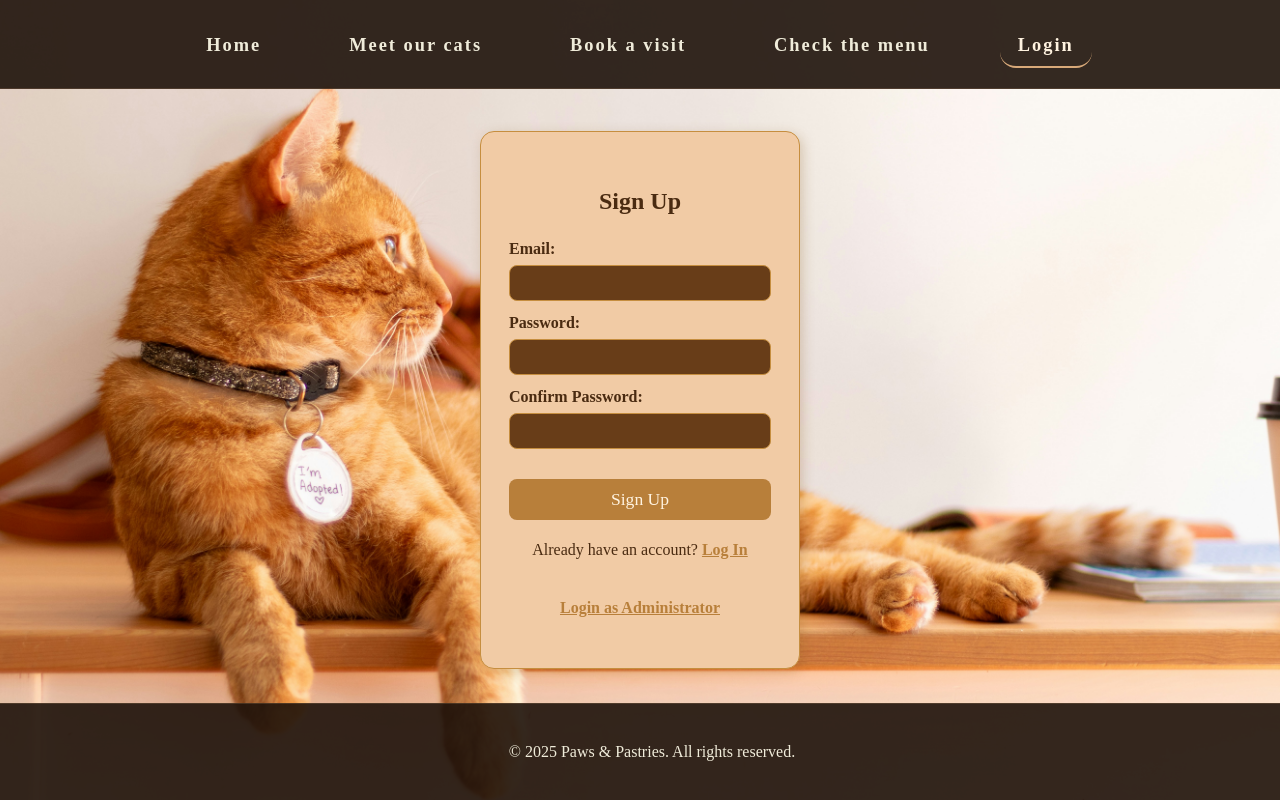
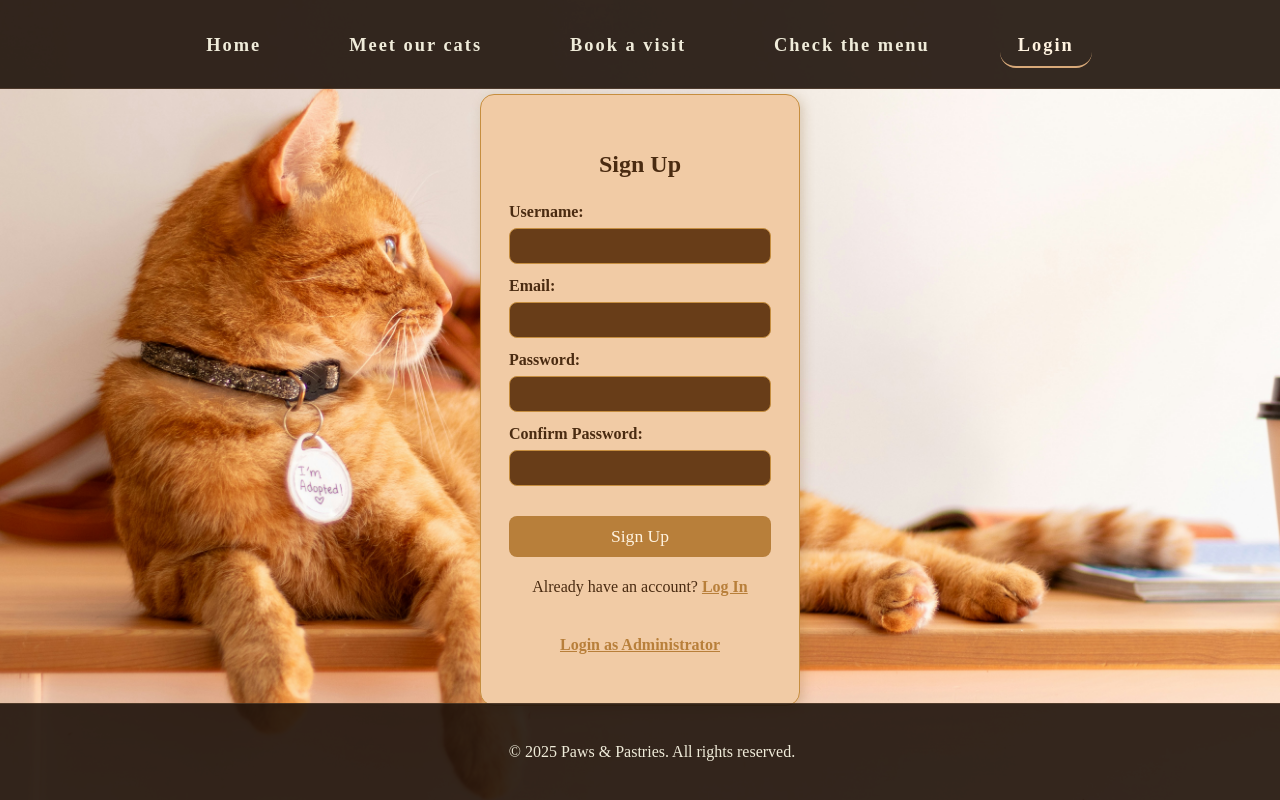
Before and after one commit to Zozelle/final-project-cf, a React (Vite) app in the folder frontend/: page /login in a window 1280 px wide. Both pictures are taken after a click on the element "Sign Up". Built offline with nearby package versions, Linux system fonts and the light colour scheme.

Commit message:
added username tab on registration

```diff
--- a/frontend/src/components/RegisterForm.tsx
+++ b/frontend/src/components/RegisterForm.tsx
@@ -6,6 +6,7 @@ interface RegisterFormProps {
 }
 
 const RegisterForm: React.FC<RegisterFormProps> = ({ onSignUpSuccess }) => {
+    const [username, setUsername] = useState('');
     const [email, setEmail] = useState('');
     const [password, setPassword] = useState('');
     const [confirmPass, setConfirmPass] = useState('');
@@ -33,6 +34,16 @@ const RegisterForm: React.FC<RegisterFormProps> = ({ onSignUpSuccess }) => {
 
     return (
         <form onSubmit={handleSubmit}>
+            <div className="form-group">
+                <label>Username:</label>
+                <input
+                    type="username"
+                    required
+                    value={username}
+                    onChange={e => setUsername(e.target.value)}
+                    autoComplete="email"
+                />
+            </div>
             <div className="form-group">
                 <label>Email:</label>
                 <input
```
